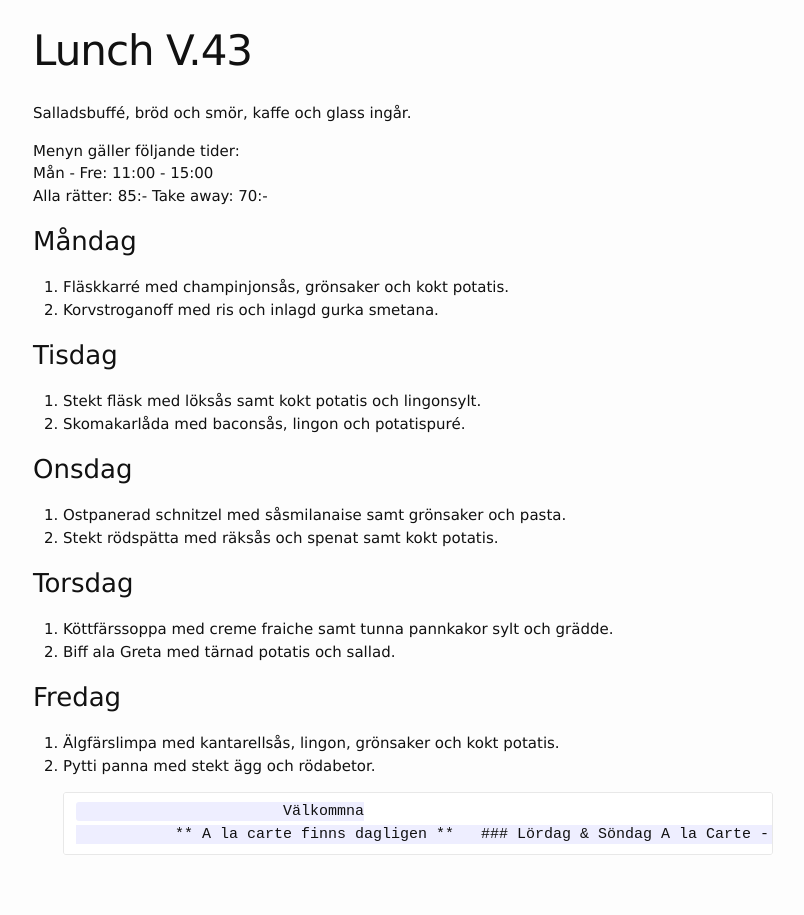
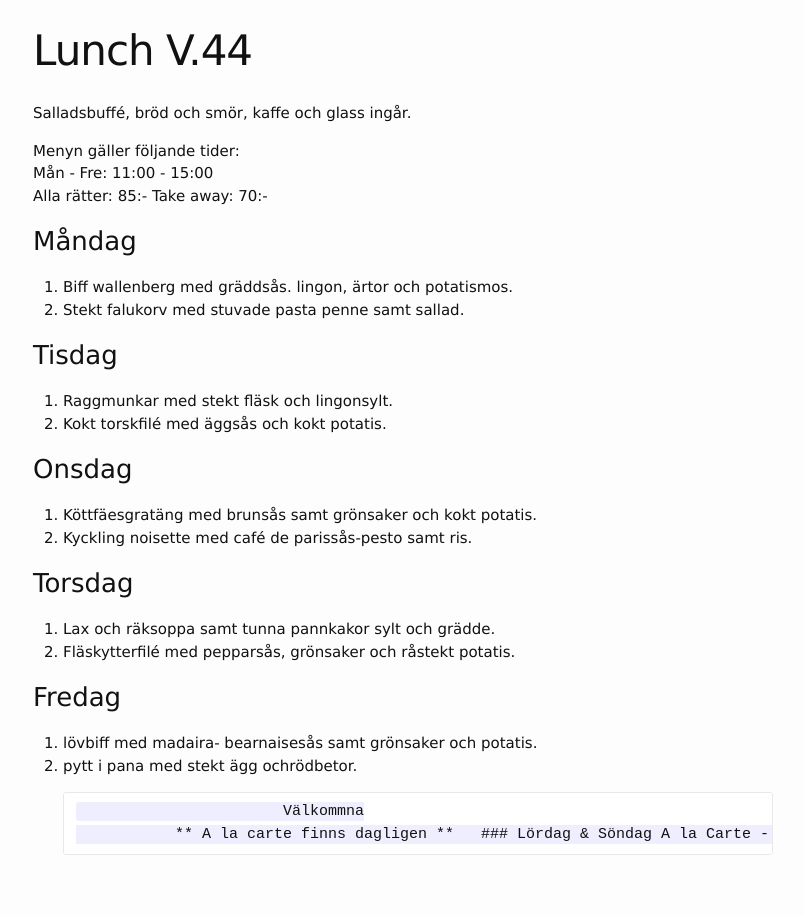
Before and after one commit to FarInn62/farinn62.github.io, a Jekyll site: the page built from lunch.md, in a window 1280 px wide. Shown: the whole page, without its empty margins (237-1041 px from the left). Built offline with Jekyll 4.4.1, drawn with Linux system fonts in a browser that asks for light colours.

Commit message:
Update lunch.md

```diff
--- a/lunch.md
+++ b/lunch.md
@@ -1,6 +1,6 @@
 ---
 layout: foodmenu
-title: Lunch V.43
+title: Lunch V.44
 permalink: /lunch/
 published: true
 ---
@@ -11,24 +11,24 @@ Mån - Fre: 11:00 - 15:00
 Alla rätter: 85:- Take away: 70:-
 
 ### Måndag
-1. Fläskkarré med champinjonsås, grönsaker och kokt potatis.
-2. Korvstroganoff med ris och inlagd gurka smetana.
+1. Biff wallenberg med gräddsås. lingon, ärtor och potatismos.
+2. Stekt falukorv med stuvade pasta penne samt sallad.
 
 ### Tisdag
-1. Stekt fläsk med löksås samt kokt potatis och lingonsylt.
-2. Skomakarlåda med baconsås, lingon och potatispuré.
+1. Raggmunkar med stekt fläsk och lingonsylt.
+2. Kokt torskfilé med äggsås och kokt potatis.
 
 ### Onsdag
-1. Ostpanerad schnitzel med såsmilanaise samt grönsaker och pasta.
-2. Stekt rödspätta med räksås och spenat samt kokt potatis.
+1. Köttfäesgratäng med brunsås samt grönsaker och kokt potatis.
+2. Kyckling noisette med café de parissås-pesto samt ris.
 
 ### Torsdag
-1. Köttfärssoppa med creme fraiche samt tunna pannkakor sylt och grädde.
-2. Biff ala Greta med tärnad potatis och sallad.
+1. Lax och räksoppa samt tunna pannkakor sylt och grädde.
+2. Fläskytterfilé med pepparsås, grönsaker och råstekt potatis.
 
 ### Fredag
-1. Älgfärslimpa med kantarellsås, lingon, grönsaker och kokt potatis.
-2. Pytti panna med stekt ägg och rödabetor.
+1. lövbiff med madaira- bearnaisesås samt grönsaker och potatis.
+2. pytt i pana med stekt ägg ochrödbetor.
 
                               Välkommna
                   ** A la carte finns dagligen **
```
